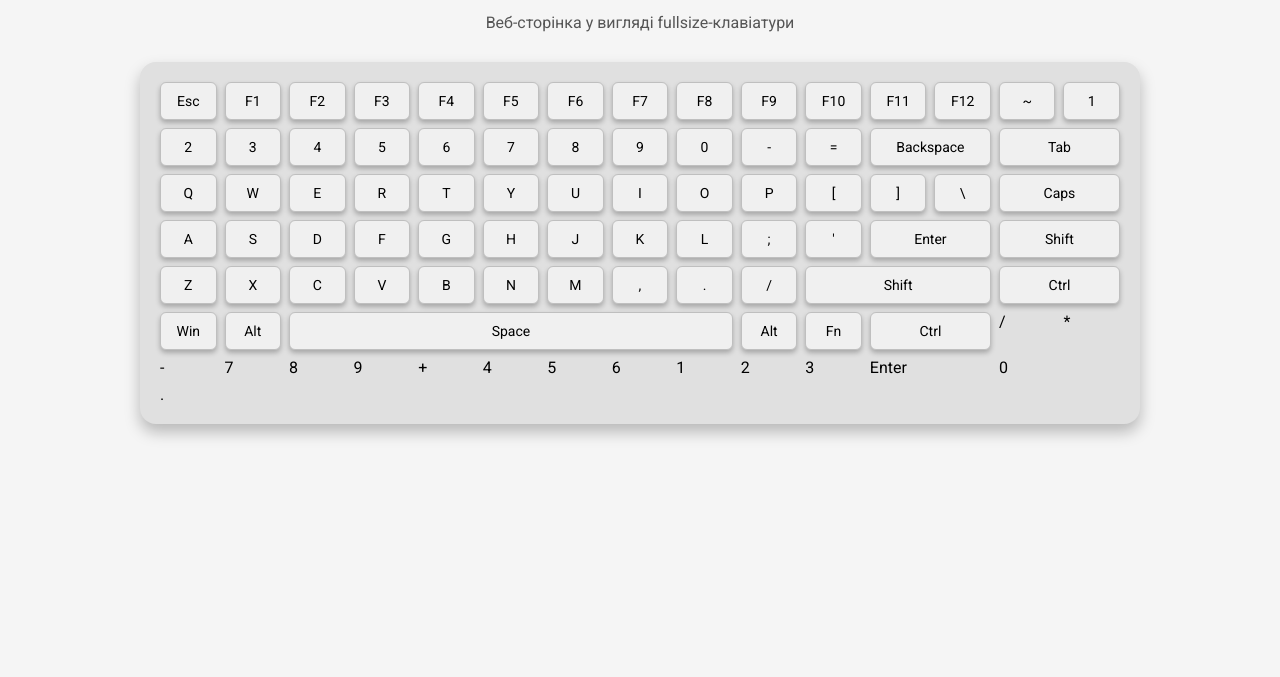
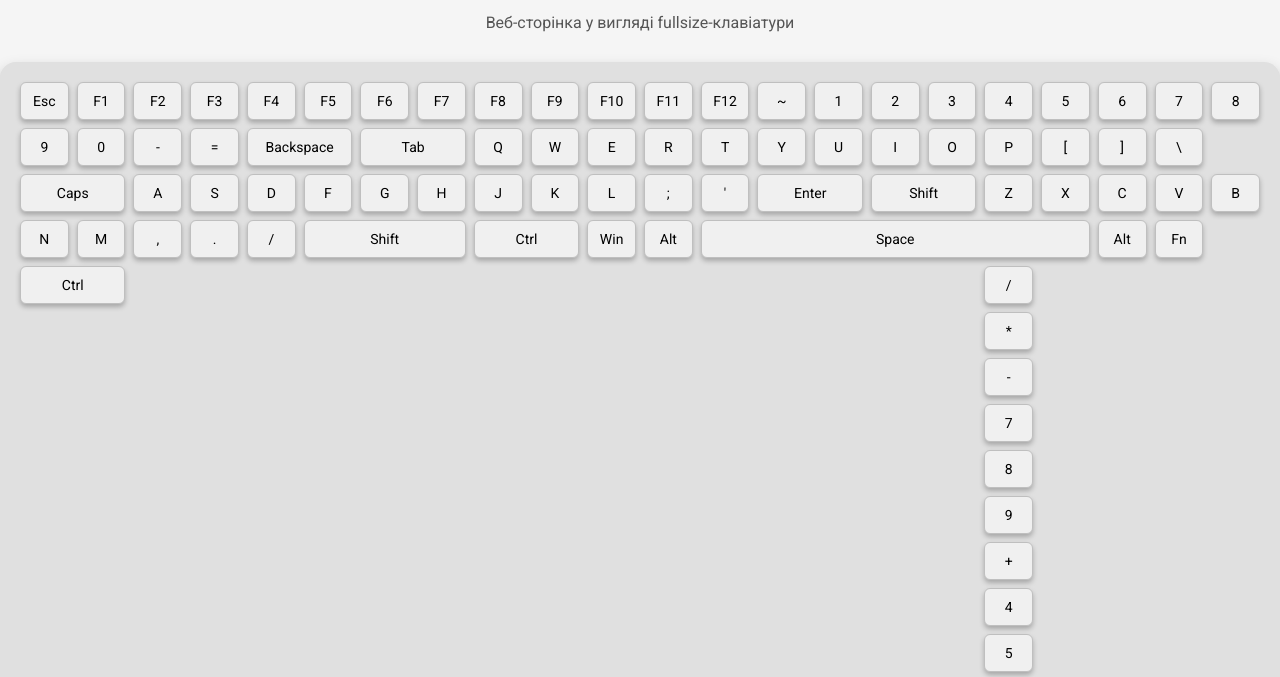
Before and after one commit to vladmagurskij-spec/keyboard-layout-practice4, a plain HTML site: page index.html in a window 1280 px wide. Shown: the part 81-758 px from the top of the page. Drawn offline with Linux system fonts and the light colour scheme.

Commit message:
Update style.css

```diff
--- a/style.css
+++ b/style.css
@@ -23,9 +23,9 @@ h1 {
 
 .keyboard {
     display: grid;
-    grid-template-columns: repeat(15, 1fr);
+    grid-template-columns: repeat(22, 1fr); /* 22 колонки для нумпаду */
     gap: 8px;
-    max-width: 1000px;
+    max-width: 1400px;
     margin: 0 auto;
     padding: 20px;
     background: #e0e0e0;
@@ -33,7 +33,7 @@ h1 {
     box-shadow: 0 8px 15px rgba(0,0,0,0.25);
 }
 
-.key {
+.key, .num {
     background: #f0f0f0;
     border-radius: 6px;
     border: 1px solid #bfbfbf;
@@ -45,51 +45,34 @@ h1 {
     transition: background 0.15s, transform 0.1s, box-shadow 0.15s;
 }
 
-/* Стани */
-.key:hover {
+/* Стани клавіш */
+.key:hover, .num:hover {
     background: #e2e2e2;
     cursor: pointer;
 }
 
-.key:active {
+.key:active, .num:active {
     background: #d0d0d0;
     transform: translateY(2px);
     box-shadow: 0 1px 3px rgba(0,0,0,0.3);
 }
 
-.key:focus {
-    outline: 2px solid #4A90E2;
+/* Ширші клавіші */
+.backspace { grid-column: span 2; }
+.tab { grid-column: span 2; }
+.caps { grid-column: span 2; }
+.enter { grid-column: span 2; }
+.shift-left { grid-column: span 2; }
+.shift-right { grid-column: span 3; }
+.space { grid-column: span 7; }
+.ctrl { grid-column: span 2; }
+.zero { grid-column: span 2; }
+
+/* Нумпад праворуч */
+.num {
+    grid-column: 18 / span 1; /* нумпад починається з 18 колонки */
 }
 
-/* Розширені клавіші */
-.backspace {
-    grid-column: span 2;
-}
-
-.tab {
-    grid-column: span 2;
-}
-
-.caps {
-    grid-column: span 2;
-}
-
-.enter {
-    grid-column: span 2;
-}
-
-.shift-left {
-    grid-column: span 2;
-}
-
-.shift-right {
-    grid-column: span 3;
-}
-
-.space {
-    grid-column: span 7;
-}
-
-.ctrl {
-    grid-column: span 2;
-}
+/* Плюс і Enter — вертикальні */
+.plus { grid-row: span 2; }
+.enter { grid-row: auto; }
```
